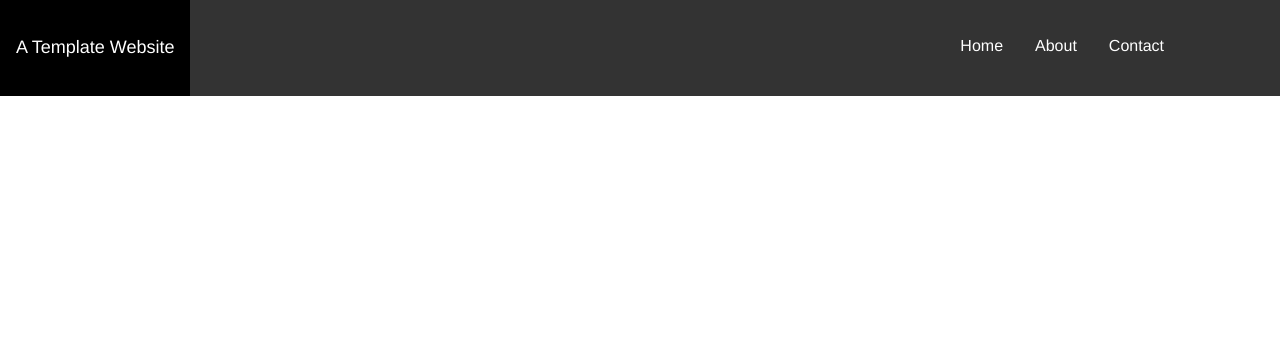
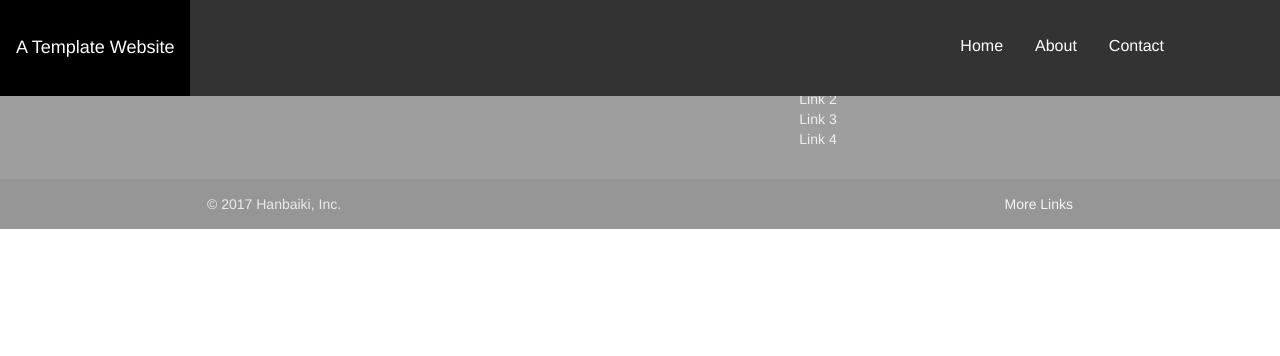
Before and after one commit to jacksemancik/MailOrderDirt, a Django app: template templates/base.html in a window 1280 px wide. Shown: the top 356 px of the page. Run offline with Django 3.2, Linux system fonts and the light colour scheme; the template is opened without the code that fills it, so the values that code supplies are empty; some libraries are stand-ins or nearby versions.

Commit message:
change to Materialize CSS footer

```diff
--- a/templates/footer.html
+++ b/templates/footer.html
@@ -1,3 +1,25 @@
-<div class="container-fluid footer foot">
-  <p class="centre">© 2017 Hanbaiki, Inc.</p>
-</div>
+<footer class="page-footer grey">
+  <div class="container">
+            <div class="row">
+              <div class="col l6 s12">
+                <h5 class="white-text">MailOrderDirt.com</h5>
+                <p class="grey-text text-lighten-4">We're headquartered in beautiful San Luis Obispo, California!</p>
+              </div>
+              <div class="col l4 offset-l2 s12">
+                <h5 class="white-text">Links</h5>
+                <ul>
+                  <li><a class="grey-text text-lighten-3" href="#nav2">Link 1</a></li>
+                  <li><a class="grey-text text-lighten-3" href="#!">Link 2</a></li>
+                  <li><a class="grey-text text-lighten-3" href="#!">Link 3</a></li>
+                  <li><a class="grey-text text-lighten-3" href="#!">Link 4</a></li>
+                </ul>
+              </div>
+            </div>
+          </div>
+          <div class="footer-copyright">
+            <div class="container">
+            © 2017 Hanbaiki, Inc.
+            <a class="grey-text text-lighten-4 right" href="#!">More Links</a>
+            </div>
+          </div>
+</footer>
```
